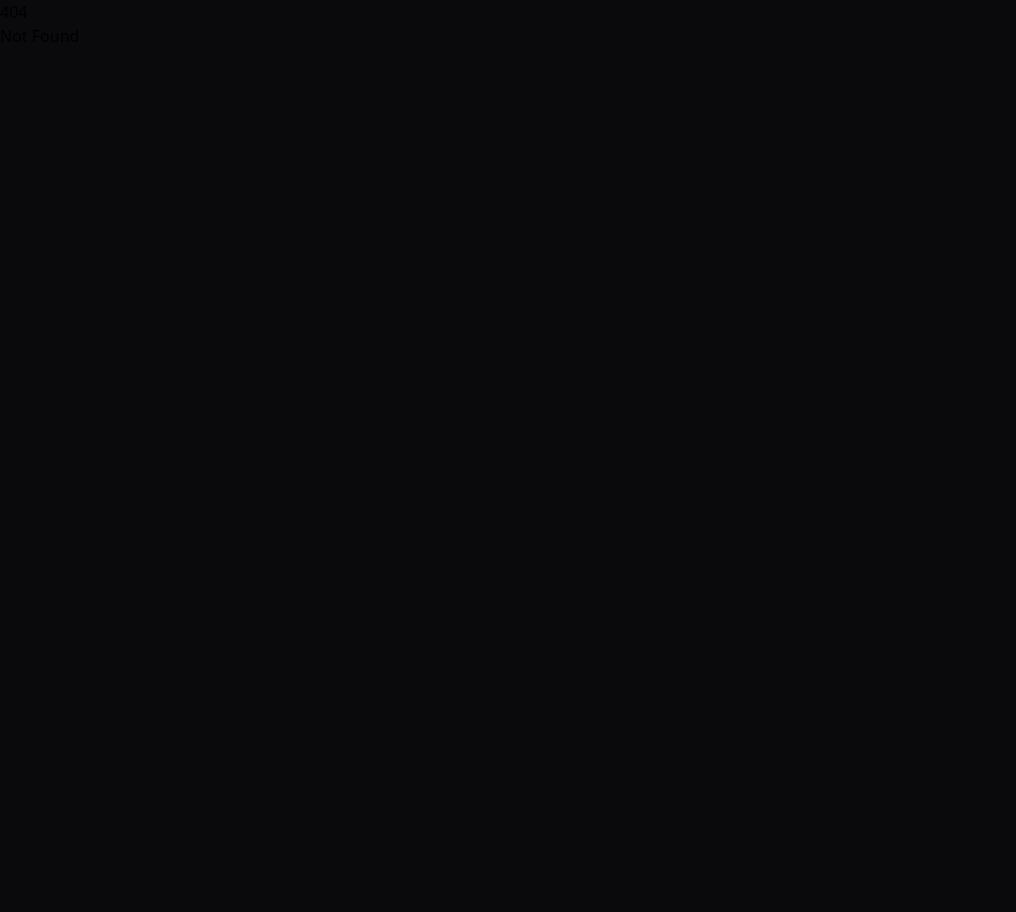
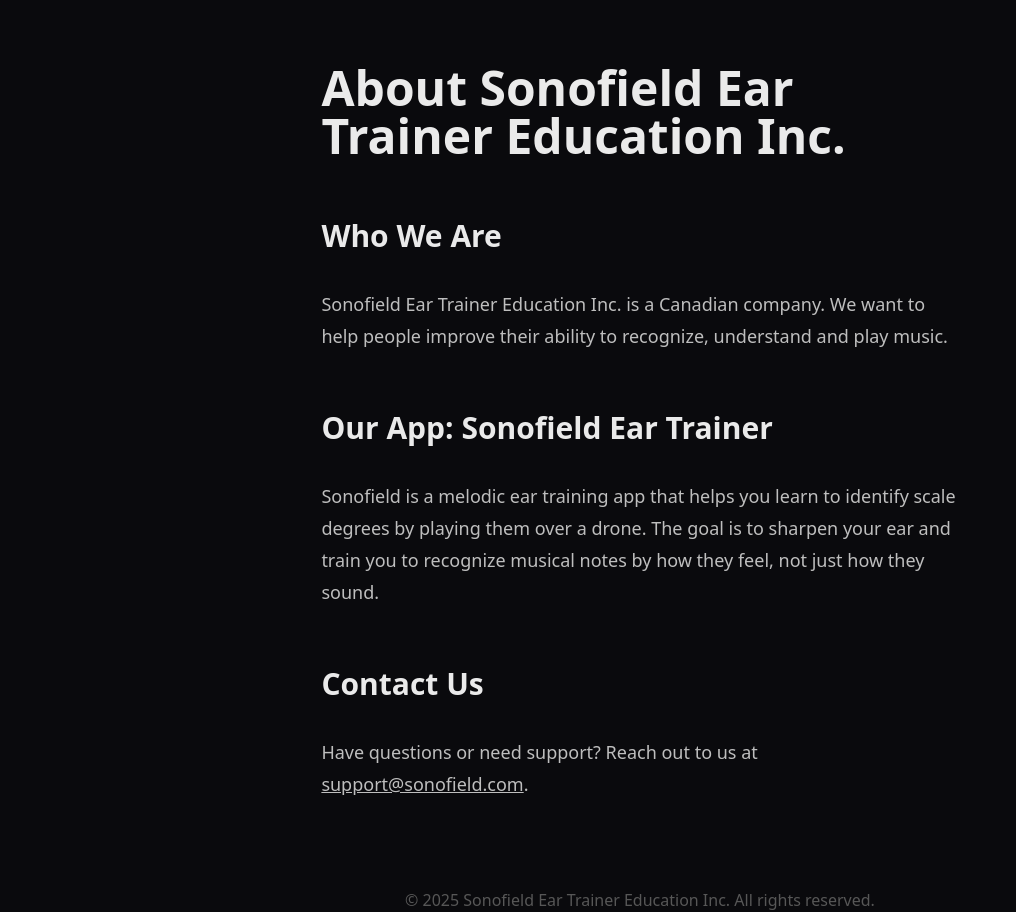
Before and after one commit to saarikivit/sonofield-ear-trainer-web, a SvelteKit app: page /about in a window 1280 px wide. Before the commit this address had no page. Shown: the whole page, without its empty margins (0-1016 px from the left). Before the commit the page ends 800 px from the top, so only its background shows below. Built offline with nearby package versions, Linux system fonts and the light colour scheme.

Commit message:
chore: about page

```diff
--- a/src/routes/+layout.svelte
+++ b/src/routes/+layout.svelte
@@ -4,3 +4,13 @@
 </script>
 
 {@render children()}
+
+<footer>
+	<p class="text-center">&copy; 2025 Sonofield Ear Trainer Education Inc. All rights reserved.</p>
+</footer>
+
+<style>
+	footer {
+		color: #575757;
+	}
+</style>
--- a/src/routes/+page.svelte
+++ b/src/routes/+page.svelte
@@ -8,7 +8,9 @@
 		<p>Get notified when Sonofield Ear Trainer releases</p>
 		<a class="link" href="https://www.sonic-sorcery.com/set">https://www.sonic-sorcery.com/set</a>
 		<br />
-		<a class="text-gray-700" href="http://et.sonofield.com/privacy-policy">Privacy Policy</a>
+		<a class="text-gray-700" href="/privacy-policy">Privacy Policy</a>
+		<br />
+		<a class="text-gray-700" href="/about">About Us</a>
 	</div>
 </section>
 
--- /dev/null
+++ b/src/routes/about/+page.svelte
@@ -0,0 +1,47 @@
+<div class="prose prose-zinc lg:prose-lg">
+	<header>
+		<h1>About Sonofield Ear Trainer Education Inc.</h1>
+	</header>
+	<main>
+		<section>
+			<h2>Who We Are</h2>
+			<p>
+				Sonofield Ear Trainer Education Inc. is a Canadian company. We want to help people improve
+				their ability to recognize, understand and play music.
+			</p>
+		</section>
+		<section>
+			<h2>Our App: Sonofield Ear Trainer</h2>
+			<p>
+				Sonofield is a melodic ear training app that helps you learn to identify scale degrees by
+				playing them over a drone. The goal is to sharpen your ear and train you to recognize
+				musical notes by how they feel, not just how they sound.
+			</p>
+		</section>
+		<section>
+			<h2>Contact Us</h2>
+			<p>
+				Have questions or need support? Reach out to us at <a href="mailto:support@sonofield.com"
+					>support@sonofield.com</a
+				>.
+			</p>
+		</section>
+	</main>
+</div>
+
+<style>
+	div {
+		margin: 0 auto;
+		padding: 64px 16px;
+	}
+
+	h1,
+	h2 {
+		color: #eaeaea;
+	}
+
+	a,
+	div {
+		color: #bebebe;
+	}
+</style>
```
